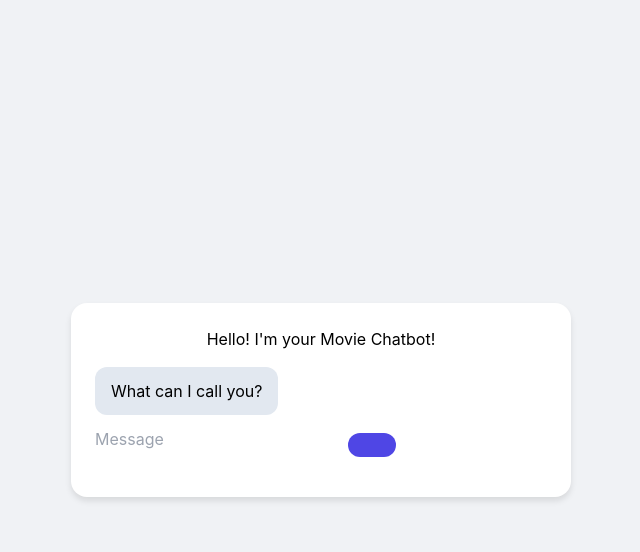
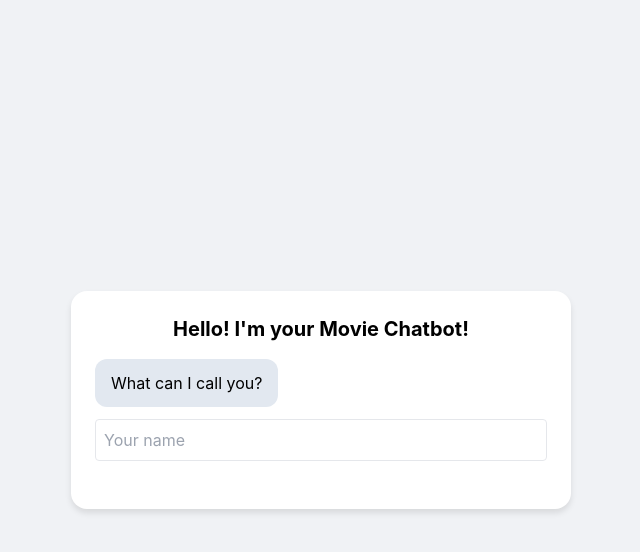
Before and after one commit to BrendxnW/movie-recommender, a Django app: page / in a window 1280 px wide. Shown: the top 552 px of the page, without its empty margins (319-959 px from the left). Run offline with Django 5.2, Linux system fonts and the light colour scheme; some libraries are stand-ins or nearby versions.

Commit message:
fix layout

```diff
--- a/movie_rec/templates/movie_rec/recommend.html
+++ b/movie_rec/templates/movie_rec/recommend.html
@@ -95,49 +95,44 @@
 
 <body>
   <div id="app" class="chat-container">
-        <h1 class="txt-xl font bold mb-4 text-center">Hello! I'm your Movie Chatbot!</h1>
+    <h1 class="text-xl font-bold mb-4 text-center">Hello! I'm your Movie Chatbot!</h1>
 
     <div id="messages" class="flex flex-col mb-4">
 
       {% if not greeting %}
-            <div class="message-bubble">
-                What can I call you?
-            </div>
-
+        <div class="message-bubble">What can I call you?</div>
         <form id="name-form" method="POST" action="/greet/">
           {% csrf_token %}
-                <input type="text" name="name" placeholder="Message" required />
-                <button type="submit" class="submit-button"></button>
+          <input type="text" name="name" placeholder="Your name" required class="border p-2 rounded w-full mb-2" />
         </form>
       {% endif %}
 
       {% if greeting %}
-                <div class="message-bubble bot-response">{{ greeting }}</div>
+        <div class="message-bubble bg-blue-100 rounded p-3">{{ greeting }}</div>
+      {% endif %}
 
-                <div class="message-bubble">
-                    Which feature would you like to use?
-                </div>
-
-            <form method="POST" class="button-group">
+      {% if greeting and not feature %}
+        <div class="message-bubble bg-blue-100 rounded p-3">Which feature would you like to use?</div>
+        <form method="POST" class="flex gap-4">
           {% csrf_token %}
-              <button type="submit" name="feature" value="back" class="submit-button">Back</button>
-              <button type="submit" name="feature" value="recommender" class="submit-button">Recommender</button>
-              <button type="submit" name="feature" value="remixer" class="submit-button">Remixer</button>
+          <button type="submit" name="action" value="back" class="submit-button bg-gray-500 text-white px-4 py-2 rounded">Back</button>
+          <button type="submit" name="feature" value="recommender" class="submit-button bg-indigo-600 text-white px-4 py-2 rounded">Recommender</button>
+          <button type="submit" name="feature" value="remixer" class="submit-button bg-indigo-600 text-white px-4 py-2 rounded">Remixer</button>
         </form>
       {% endif %}
-        </div>
 
-        {% if show_recommender_prompt %}
-            <div class="message-bubble">
-                What kind of movie are you looking for?
-            </div>
+      {% if feature == "recommender" %}
+        <div class="message-bubble bg-blue-100 rounded p-3">What kind of movie are you in the mood for?</div>
         <form method="POST">
           {% csrf_token %}
-            <input type="text" name="movie_prompt" placeholder="e.g. action, comedy" required />
-            <button type="submit">Send</button>
+          <input type="text" name="movie_prompt" placeholder="Enter your mood or description" class="border p-2 rounded w-full mb-2" required />
         </form>
-        <a href="/feature" class="submit-button">Back</a>
         {% endif %}
+
+      {% if movie_result %}
+        <div class="message-bubble bg-blue-100 rounded p-3">{{ movie_result }}</div>
+      {% endif %}
+    </div>
   </div>
 </body>
 </html>
--- a/movie_rec/views.py
+++ b/movie_rec/views.py
@@ -25,21 +25,25 @@ def greet_view(request):
                 request.session.flush()
                 context = {}
             elif feature == 'recommender':
-                request.session.flush()
                 request.session['step'] = 'recommender'
-                context = {
-                    'show_recommender_prompt': True
-                }
+                context['greeting'] = GreetingPrompt(request.session.get('name')).generate_prompt()
+                context['feature'] = 'recommender'
+                context['show_recommender_prompt'] = True
             else:
                 request.session['step'] = feature
                 context['greeting'] = GreetingPrompt(request.session.get('name')).generate_prompt()
                 context['feature'] = feature
 
+        elif "action" in request.POST:
+            if request.POST.get("action") == "back":
+                request.session['step'] = 'choose_feature'
+                context['greeting'] = GreetingPrompt(request.session.get('name')).generate_prompt()
+
         elif "movie_prompt" in request.POST:
             user_input = request.POST.get("movie_prompt")
             recommender = RecommendMovie()
             genre = recommender.classify_genre(user_input)
-            context['movie_result'] = f"Sounds like you're in the mood for a {genre} movie."
+            context['movie_result'] = f"Sounds like you're in the mood for a {genre} movie.\n Here is a list of movie I recommend!"
             context['feature'] = 'recommender'
             context['greeting'] = GreetingPrompt(request.session.get('name')).generate_prompt()
 
```
Also changed, not shown: db.sqlite3. Lines whose indentation alone changed are shown as unchanged.
